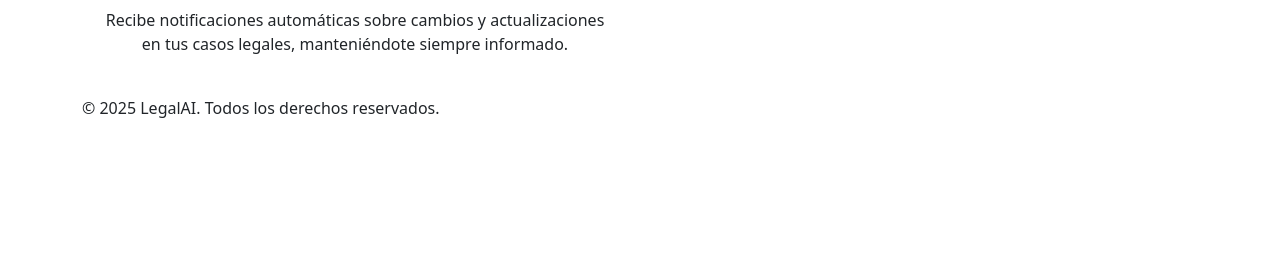
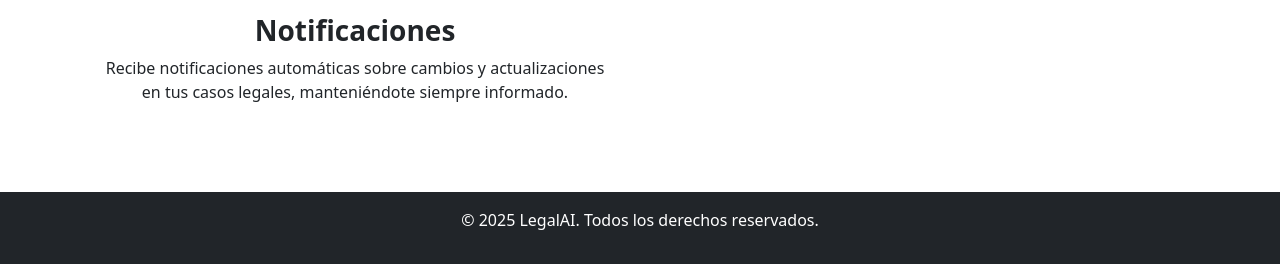
Before and after one commit to elgidiom/wabog, a Flask app: page / in a window 1280 px wide. Shown: the part 1226-1490 px from the top of the page. Before the commit the page ends 1344 px from the top, so only its background shows below. Run offline with Flask 3, Linux system fonts and the light colour scheme.

Commit message:
style: update HTML templates to reflect new CSS framework styles

```diff
--- a/legalAI/templates/footer.html
+++ b/legalAI/templates/footer.html
@@ -1,3 +1,4 @@
-<div class="container">
+<footer class="footer bg-dark text-white py-3">
+<div class="container text-center">
   <p>&copy; 2025 LegalAI. Todos los derechos reservados.</p>
 </div>
--- a/legalAI/templates/header.html
+++ b/legalAI/templates/header.html
@@ -1,4 +1,4 @@
-<nav class="navbar navbar-expand-lg">
+<nav class="navbar navbar-expand-lg navbar-light bg-light">
   <div class="container">
     <a class="navbar-brand fw-bold" href="#">LegalAI</a>
     <div class="navbar-nav mx-auto d-none d-lg-flex">
--- a/legalAI/templates/hero.html
+++ b/legalAI/templates/hero.html
@@ -1,4 +1,4 @@
-<section class="hero d-flex align-items-center">
+<section class="hero d-flex align-items-center bg-primary text-white">
   <div class="hero-content container">
     <div class="d-flex flex-column flex-md-row align-items-center justify-content-center">
       <div class="text-center text-md-start">
--- a/legalAI/templates/services.html
+++ b/legalAI/templates/services.html
@@ -1,4 +1,4 @@
-<section id="services" class="services">
+<section id="services" class="services py-5">
   <div class="container">
     <div class="row text-center">
       <div class="col-md-6 mb-4">
```
